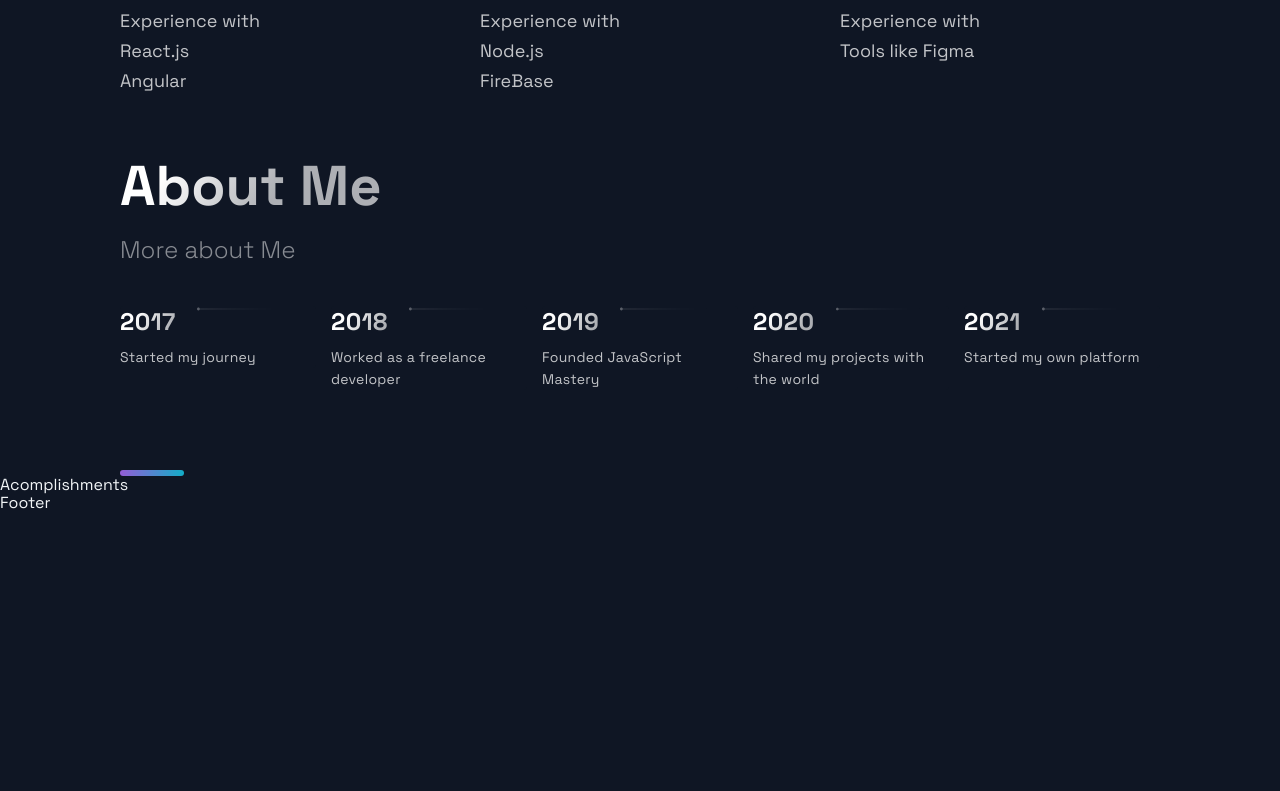
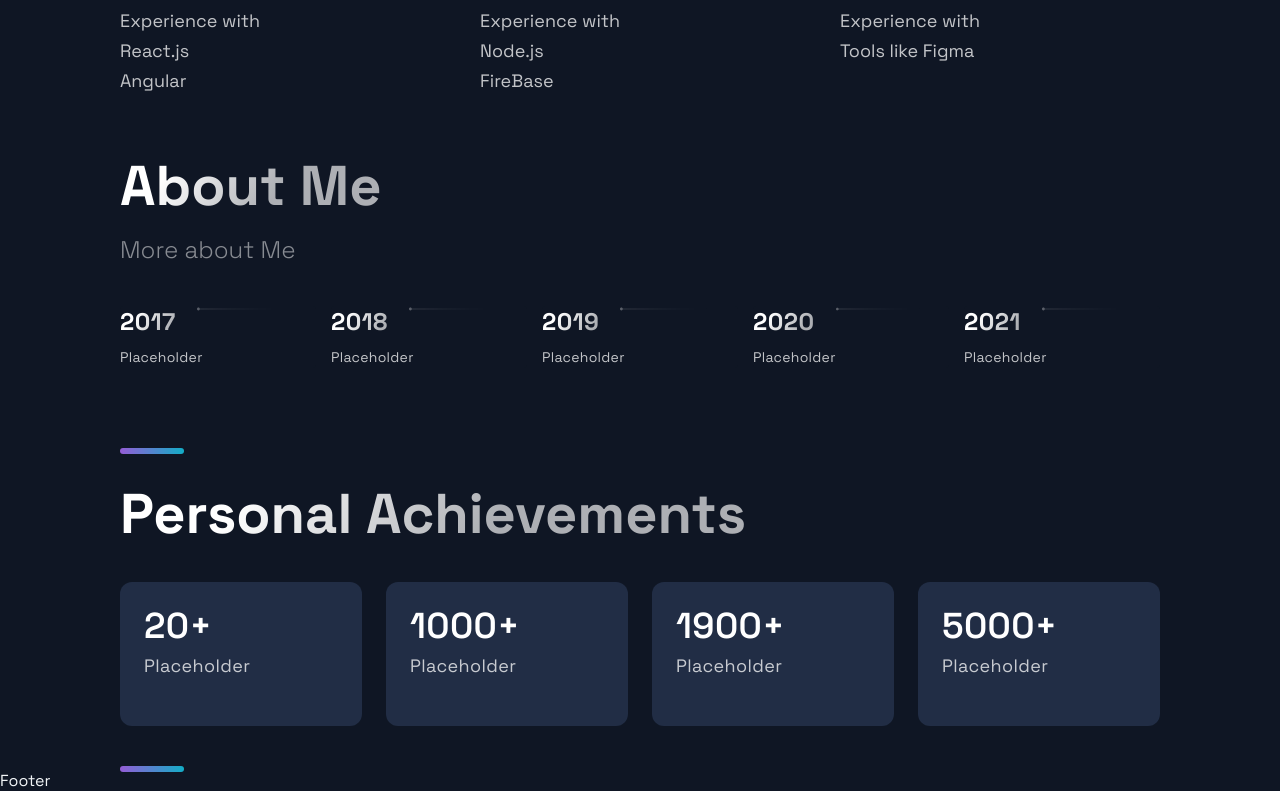
Before and after one commit to bajwass/Sumeets-Portfolio, a Next.js app: page / in a window 1280 px wide. Shown: the part 2531-3322 px from the top of the page. Before the commit the page ends 3044 px from the top, so only its background shows below. Built offline with nearby package versions, Linux system fonts and the light colour scheme.

Commit message:
Acomplishments done

```diff
--- a/src/components/Acomplishments/Acomplishments.js
+++ b/src/components/Acomplishments/Acomplishments.js
@@ -4,16 +4,25 @@ import { Section, SectionDivider, SectionTitle } from '../../styles/GlobalCompon
 import { Box, Boxes, BoxNum, BoxText } from './AcomplishmentsStyles';
 
 const data = [
-  { number: 20, text: 'Open Source Projects'},
-  { number: 1000, text: 'Students', },
-  { number: 1900, text: 'Github Followers', },
-  { number: 5000, text: 'Github Stars', }
+  { number: 20, text: 'Placeholder'},
+  { number: 1000, text: 'Placeholder', },
+  { number: 1900, text: 'Placeholder', },
+  { number: 5000, text: 'Placeholder', }
 ];
 
 const Acomplishments = () => (
-  <div>
-    Acomplishments
-  </div>
+  <Section>
+    <SectionTitle>Personal Achievements</SectionTitle>
+    <Boxes>
+      {data.map((card, index) => (
+        <Box key={index}>
+          <BoxNum>{`${card.number}+`}</BoxNum>
+          <BoxText>{card.text}</BoxText>
+        </Box>
+      ))}
+    </Boxes>
+    <SectionDivider/>
+  </Section>
 );
 
 export default Acomplishments;
--- a/src/constants/constants.js
+++ b/src/constants/constants.js
@@ -38,9 +38,9 @@ export const projects = [
 ];
 
 export const TimeLineData = [
-  { year: 2017, text: 'Started my journey', },
-  { year: 2018, text: 'Worked as a freelance developer', },
-  { year: 2019, text: 'Founded JavaScript Mastery', },
-  { year: 2020, text: 'Shared my projects with the world', },
-  { year: 2021, text: 'Started my own platform', },
+  { year: 2017, text: 'Placeholder', },
+  { year: 2018, text: 'Placeholder', },
+  { year: 2019, text: 'Placeholder', },
+  { year: 2020, text: 'Placeholder', },
+  { year: 2021, text: 'Placeholder', },
 ];
```
